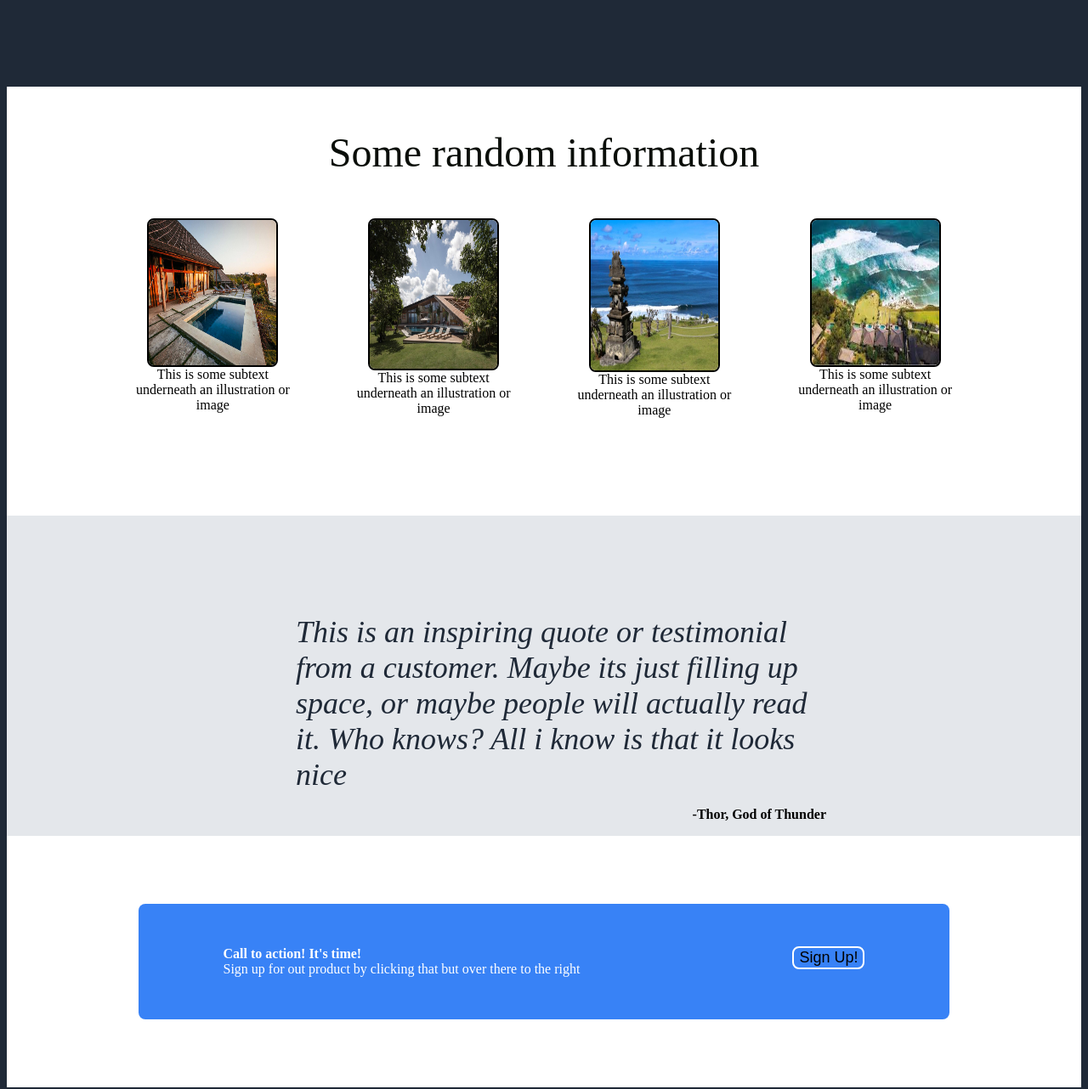
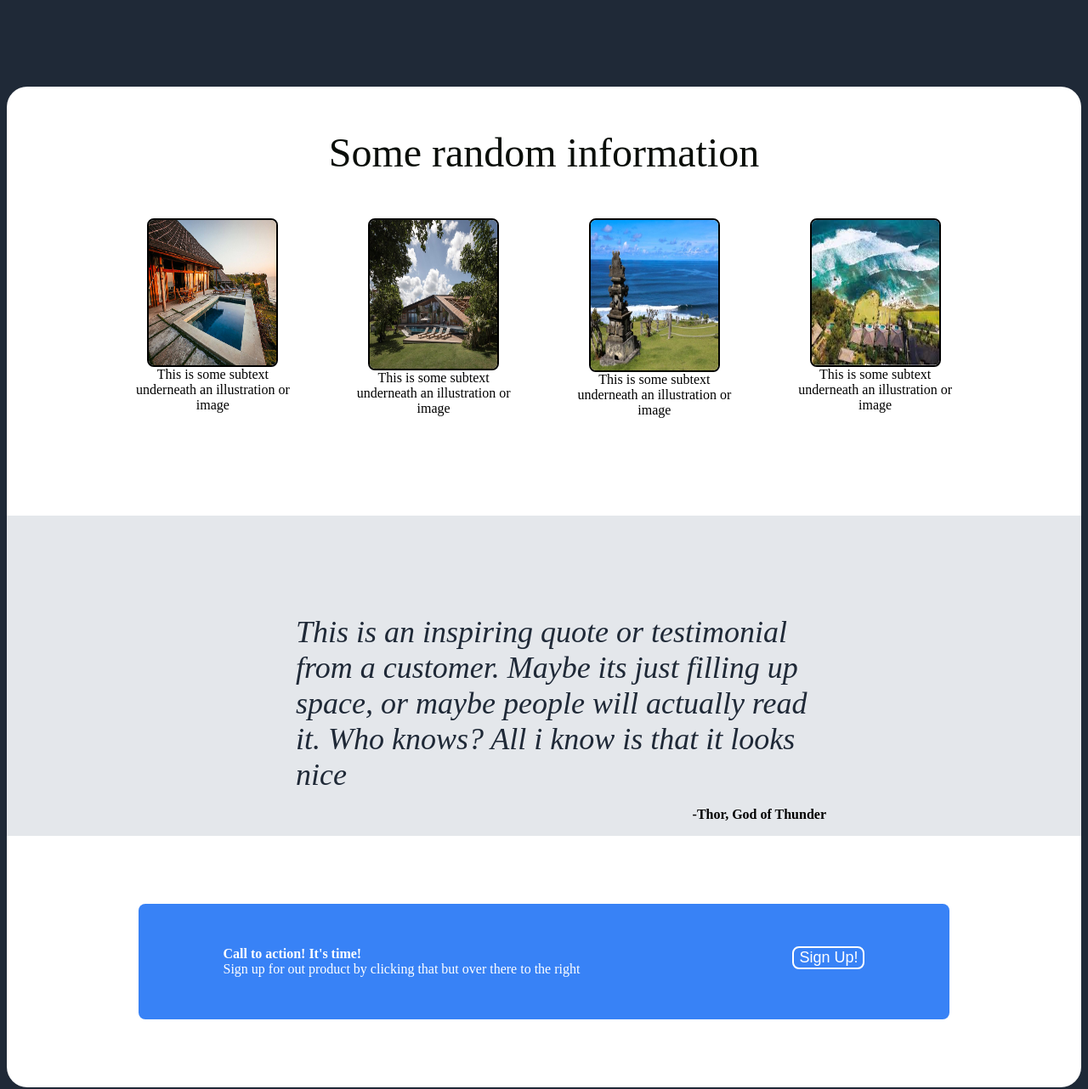
Before and after one commit to MarioLisbona/Landing-Page, a plain HTML site: page index.html in a window 1280 px wide. Shown: the part 419-1701 px from the top of the page at 85% size. Drawn offline with Linux system fonts and the light colour scheme.

Commit message:
Add border radius Add top left and top right radius for information container Add bottom left and bottom right radius for call to action container

```diff
--- a/style.css
+++ b/style.css
@@ -59,6 +59,8 @@ body {
     align-items: center;
     background: white;
     padding: 0 0 50px 0;
+    border-top-left-radius: 24px;
+    border-top-right-radius: 24px;
 }
 
 .info-container .title {
@@ -121,6 +123,8 @@ body {
     background: white;
     display: flex;
     justify-content: center;
+    border-bottom-left-radius: 24px;
+    border-bottom-right-radius: 24px;
 }
 
 .action-container .outer {
@@ -157,6 +161,7 @@ body {
 
 .action-container .right-side button {
     font-size: 18px;
+    color: white;
     background: #3882F6;
     border: 2px solid white;
     border-radius: 8px;
```
